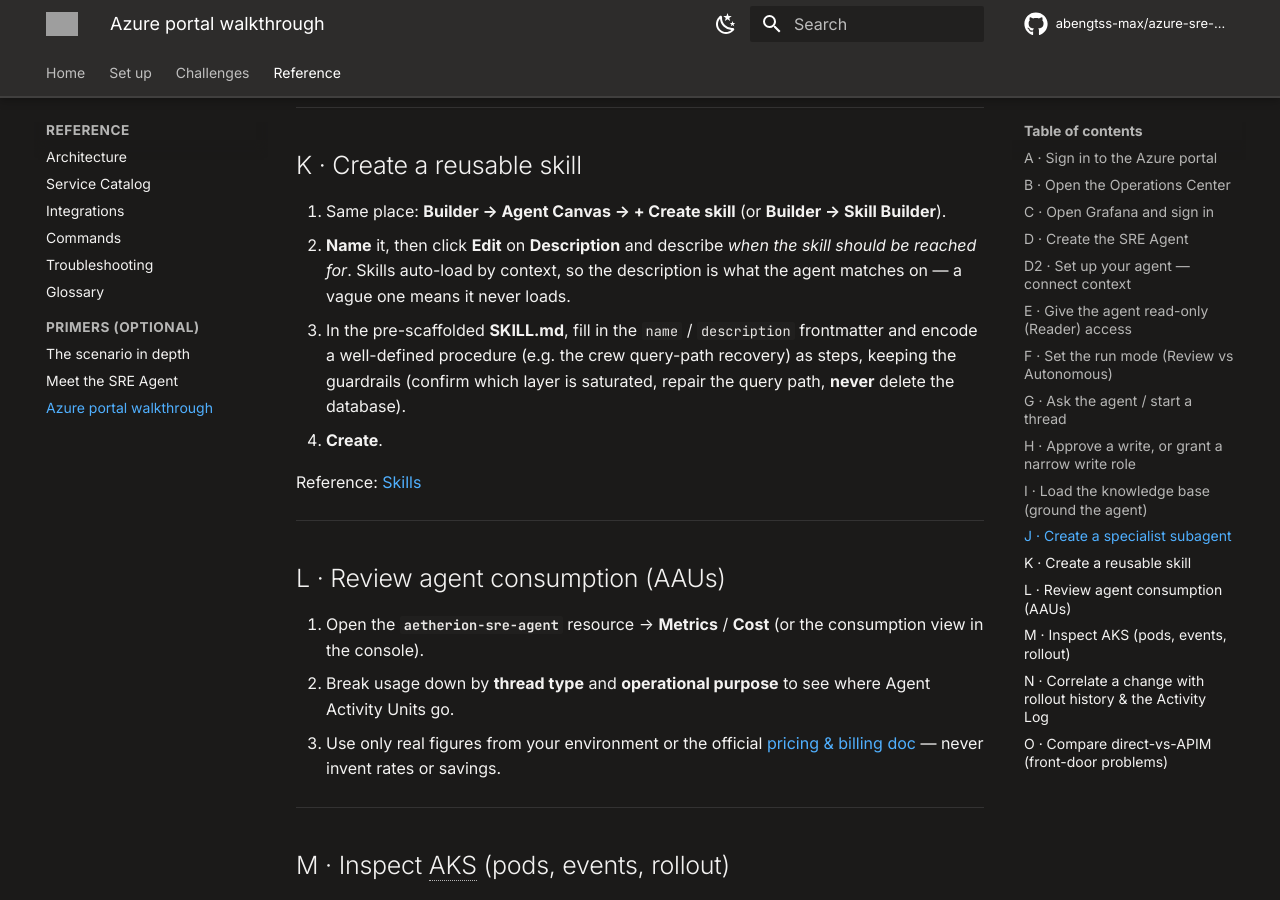
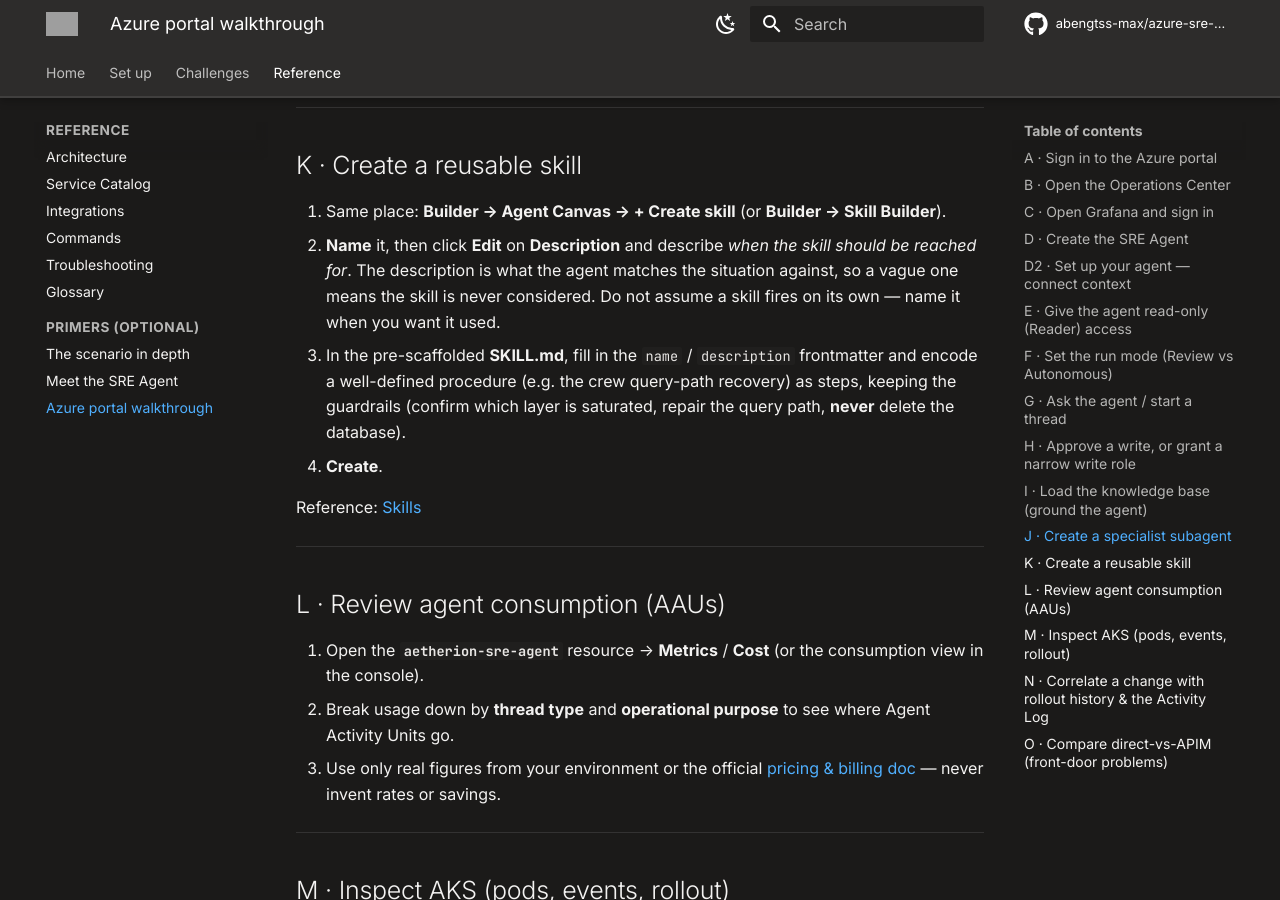
Before and after one commit to abengtss-max/azure-sre-agent-microhack, an MkDocs documentation site: the page built from docs/getting-started/portal-walkthrough.md, in a window 1280 px wide and 900 px high, scrolled down 5463 px. Built offline with MkDocs 1.6.1 and Material for MkDocs 9.7.7, drawn with Linux system fonts in a browser that asks for light colours; comment, search, counter and statistics services are not loaded; grey boxes are pictures that could not be loaded.

Commit message:
publish: sync lab from master (2026-08-15 21:41)

```diff
--- a/docs/getting-started/portal-walkthrough.md
+++ b/docs/getting-started/portal-walkthrough.md
@@ -228,8 +228,9 @@
 1. Same place: **Builder → Agent Canvas → + Create skill** (or **Builder → Skill
    Builder**).
 2. **Name** it, then click **Edit** on **Description** and describe *when the
-   skill should be reached for*. Skills auto-load by context, so the description
-   is what the agent matches on — a vague one means it never loads.
+   skill should be reached for*. The description is what the agent matches the
+   situation against, so a vague one means the skill is never considered. Do not
+   assume a skill fires on its own — name it when you want it used.
 3. In the pre-scaffolded **SKILL.md**, fill in the `name` / `description`
    frontmatter and encode a well-defined procedure (e.g. the crew query-path
    recovery) as steps, keeping the guardrails (confirm which layer is saturated,
```
Also changed, not shown: docs/challenges/05-engineer-the-agent.md (+24 -10 lines), docs/reference/glossary.md (+1 -1 lines).
